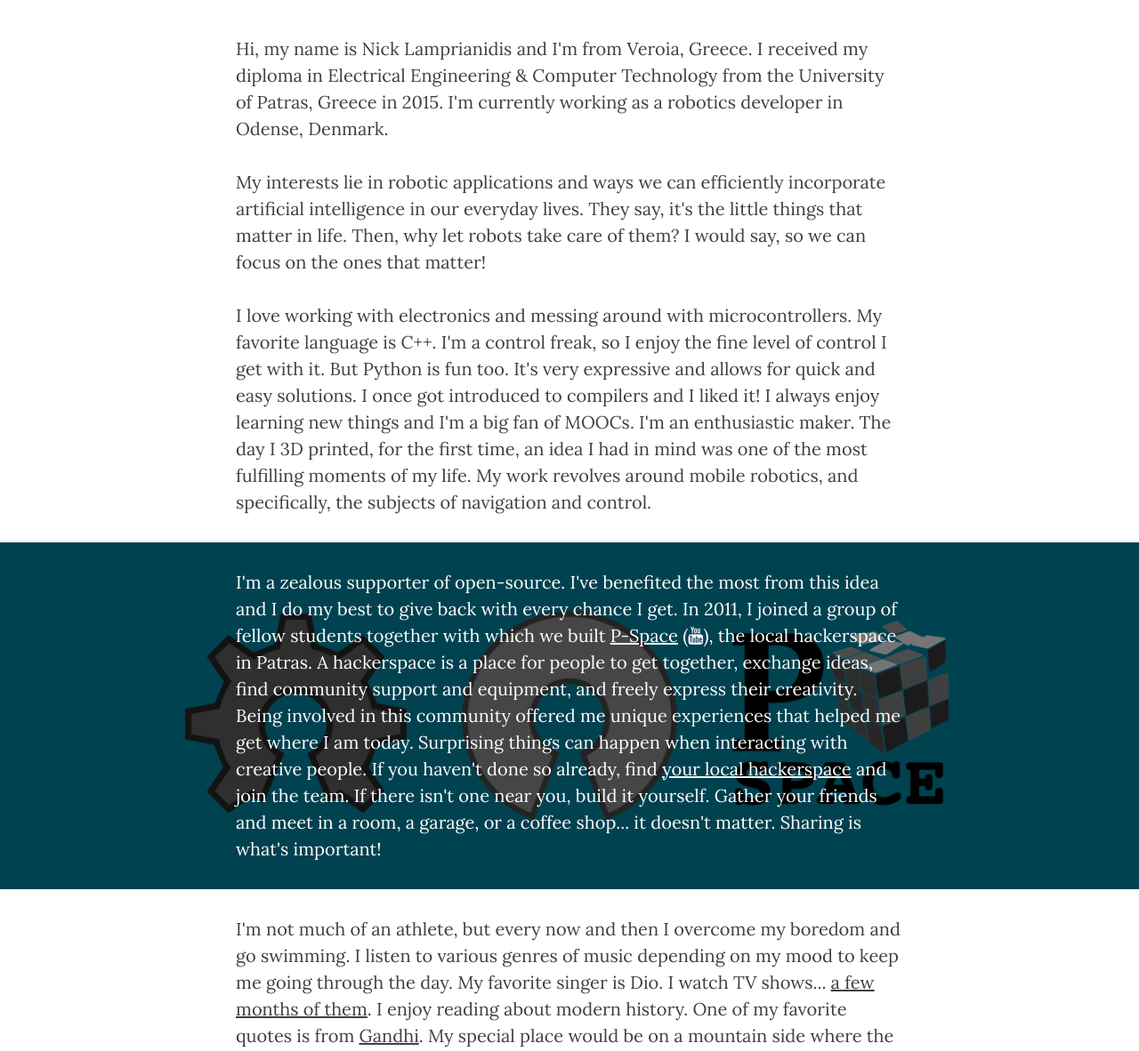
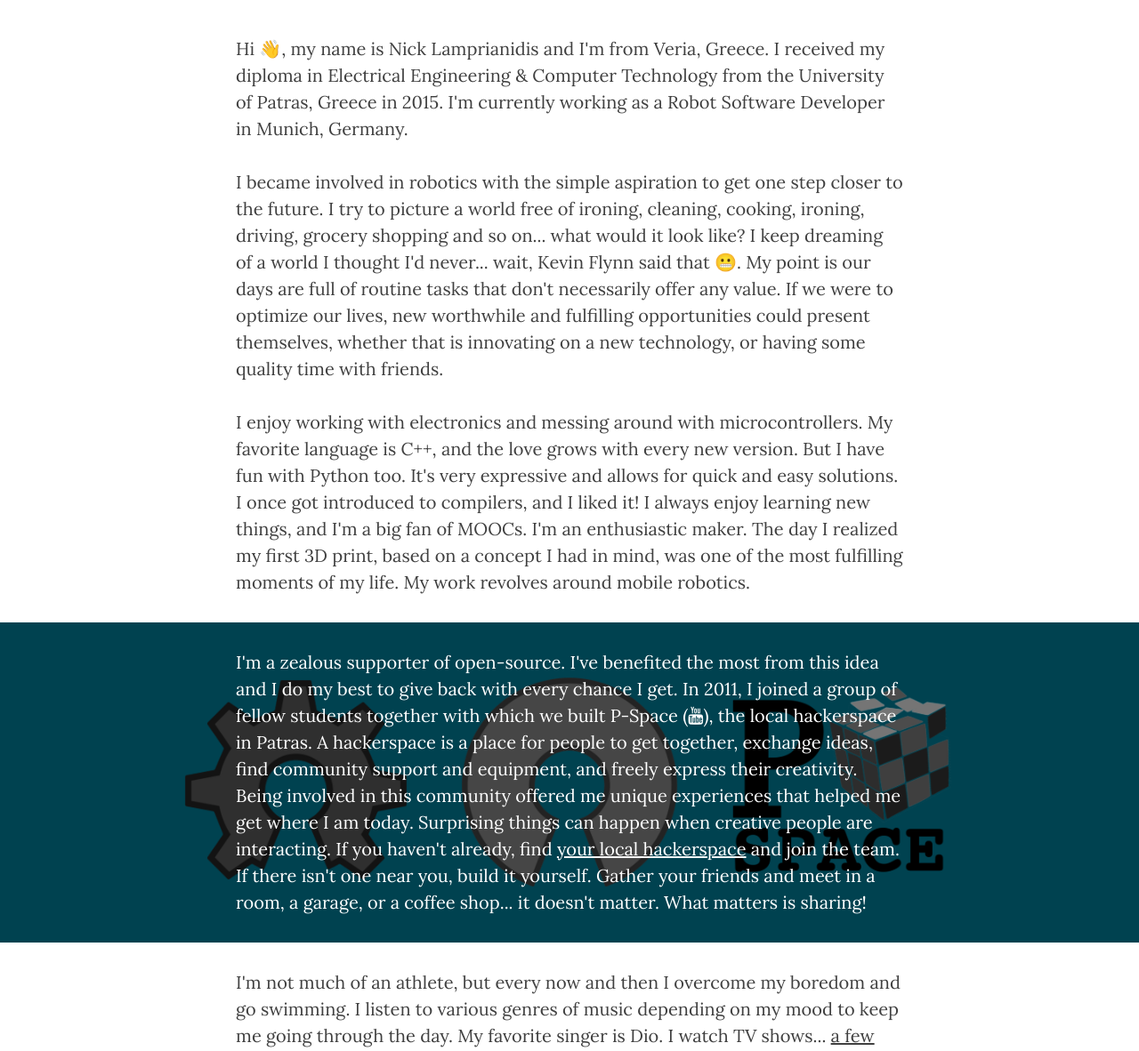
Before and after one commit to pAIgn10/paign10.github.io, a Jekyll site: the page built from about.html, in a window 1280 px wide and 1400 px high, scrolled down 237 px. Shown: the part 218-1400 px from the top of the window at 89% size. Built offline with Jekyll 4.4.1, drawn with Linux system fonts in a browser that asks for light colours; nearby versions of some CDN libraries; emoji names are drawn with the system emoji font; comment, search, counter and statistics services are not loaded; some of the changed text lies outside the part shown.

Commit message:
Update about

```diff
--- a/Gemfile
+++ b/Gemfile
@@ -8,4 +8,5 @@ group :jekyll_plugins do
   gem "classifier-reborn"
   gem "rouge"
   gem "font-awesome-sass"
+  gem "jemoji"
 end
--- a/_config.yml
+++ b/_config.yml
@@ -32,3 +32,4 @@ plugins:
   - classifier-reborn
   - rouge
   - font-awesome-sass
+  - jemoji  # https://github.com/ikatyang/emoji-cheat-sheet
--- a/_layouts/about.html
+++ b/_layouts/about.html
@@ -8,7 +8,7 @@ layout: default
         <div class="row">
             <div class="col-lg-8 col-lg-offset-2 col-md-8 col-md-offset-2 col-sm-8 col-sm-offset-2 col-xs-10 col-xs-offset-1 about-heading">
                 <ul class="fa-ul animated fadeInUp" id="about-info">
-                    <li><i class="fa-li fa fa-map-marker" aria-hidden="true"></i><span><a href="https://www.google.gr/maps/dir//Odense,+Denmark/@55.4038335,10.3323308,12z/data=!3m1!4b1!4m8!4m7!1m0!1m5!1m1!1s0x464cd935429724c1:0x3b1e34d53b2ff5ec!2m2!1d10.40237!2d55.403756">Odense, Denmark</a></span></li>
+                    <li><i class="fa-li fa fa-map-marker" aria-hidden="true"></i><span><a href="https://www.google.gr/maps/place/Munich/@48.155004,11.4717963,12z/data=!3m1!4b1!4m5!3m4!1s0x479e75f9a38c5fd9:0x10cb84a7db1987d!8m2!3d48.1351253!4d11.5819805">Munich, Germany</a></span></li>
                     <li><i class="fa-li fa fa-skype" aria-hidden="true"></i><span>nlamprianidis</span></li>
                     <li><i class="fa-li fa fa-envelope" aria-hidden="true"></i><span>nlamprian at gmail.com</span></li>
                     <li><i class="fa-li fa fa-briefcase" aria-hidden="true"></i><span><a href="https://drive.google.com/file/d/1Ny4XW7y3rxVItJGpwlAm8hz7nTJKixe6/view">Curriculum Vitae</a></span></li>
--- a/about.html
+++ b/about.html
@@ -6,11 +6,11 @@ title: "About"
 <div class="container">
 <div class="row">
 <div class="col-lg-8 col-lg-offset-2 col-md-10 col-md-offset-1">
-<p>Hi, my name is Nick Lamprianidis and I'm from Veroia, Greece. I received my diploma in Electrical Engineering & Computer Technology from the University of Patras, Greece in 2015. I'm currently working as a robotics developer in Odense, Denmark.</p>
+<p>Hi :wave:, my name is Nick Lamprianidis and I'm from Veria, Greece. I received my diploma in Electrical Engineering & Computer Technology from the University of Patras, Greece in 2015. I'm currently working as a Robot Software Developer in Munich, Germany.</p>
 
-<p>My interests lie in robotic applications and ways we can efficiently incorporate artificial intelligence in our everyday lives. They say, it's the little things that matter in life. Then, why let robots take care of them? I would say, so we can focus on the ones that matter!</p>
+<p>I became involved in robotics with the simple aspiration to get one step closer to the future. I try to picture a world free of ironing, cleaning, cooking, ironing, driving, grocery shopping and so on... what would it look like? I keep dreaming of a world I thought I'd never... wait, Kevin Flynn said that :grimacing:. My point is our days are full of routine tasks that don't necessarily offer any value. If we were to optimize our lives, new worthwhile and fulfilling opportunities could present themselves, whether that is innovating on a new technology, or having some quality time with friends.</p>
 
-<p>I love working with electronics and messing around with microcontrollers. My favorite language is C++. I'm a control freak, so I enjoy the fine level of control I get with it. But Python is fun too. It's very expressive and allows for quick and easy solutions. I once got introduced to compilers and I liked it! I always enjoy learning new things and I'm a big fan of MOOCs. I'm an enthusiastic maker. The day I 3D printed, for the first time, an idea I had in mind was one of the most fulfilling moments of my life. My work revolves around mobile robotics, and specifically, the subjects of navigation and control.</p>
+<p>I enjoy working with electronics and messing around with microcontrollers. My favorite language is C++, and the love grows with every new version. But I have fun with Python too. It's very expressive and allows for quick and easy solutions. I once got introduced to compilers, and I liked it! I always enjoy learning new things, and I'm a big fan of MOOCs. I'm an enthusiastic maker. The day I realized my first 3D print, based on a concept I had in mind, was one of the most fulfilling moments of my life. My work revolves around mobile robotics.</p>
 </div>
 </div>
 </div>
@@ -19,7 +19,7 @@ title: "About"
 <div class="container">
 <div class="row">
 <div class="col-lg-8 col-lg-offset-2 col-md-10 col-md-offset-1">
-<p>I'm a zealous supporter of open-source. I've benefited the most from this idea and I do my best to give back with every chance I get. In 2011, I joined a group of fellow students together with which we built <a href="http://www.p-space.gr/">P-Space</a> (<a href="https://www.youtube.com/user/PatrasSpace" ><i class="fa fa-youtube"></i></a>), the local hackerspace in Patras. A hackerspace is a place for people to get together, exchange ideas, find community support and equipment, and freely express their creativity. Being involved in this community offered me unique experiences that helped me get where I am today. Surprising things can happen when interacting with creative people. If you haven't done so already, find <a href="http://hackerspaces.org/wiki/List_of_ALL_Hacker_Spaces">your local hackerspace</a> and join the team. If there isn't one near you, build it yourself. Gather your friends and meet in a room, a garage, or a coffee shop... it doesn't matter. Sharing is what's important!</p>
+<p>I'm a zealous supporter of open-source. I've benefited the most from this idea and I do my best to give back with every chance I get. In 2011, I joined a group of fellow students together with which we built P-Space (<a href="https://www.youtube.com/user/PatrasSpace" ><i class="fa fa-youtube"></i></a>), the local hackerspace in Patras. A hackerspace is a place for people to get together, exchange ideas, find community support and equipment, and freely express their creativity. Being involved in this community offered me unique experiences that helped me get where I am today. Surprising things can happen when creative people are interacting. If you haven't already, find <a href="https://wiki.hackerspaces.org/List_of_ALL_Hacker_Spaces">your local hackerspace</a> and join the team. If there isn't one near you, build it yourself. Gather your friends and meet in a room, a garage, or a coffee shop... it doesn't matter. What matters is sharing!</p>
 </div>
 </div>
 </div>
@@ -28,7 +28,7 @@ title: "About"
 <div class="container">
 <div class="row">
 <div class="col-lg-8 col-lg-offset-2 col-md-10 col-md-offset-1">
-<p>I'm not much of an athlete, but every now and then I overcome my boredom and go swimming. I listen to various genres of music depending on my mood to keep me going through the day. My favorite singer is Dio. I watch TV shows... <a href="http://tiii.me/">a few months of them</a>. I enjoy reading about modern history. One of my favorite quotes is from <a href="https://www.brainyquote.com/quotes/quotes/m/mahatmagan133995.html">Gandhi</a>. My special place would be on a mountain side where the only sound comes from the rustling of the leaves and the only sign of life from the breathing of the sea.</p>
+<p>I'm not much of an athlete, but every now and then I overcome my boredom and go swimming. I listen to various genres of music depending on my mood to keep me going through the day. My favorite singer is Dio. I watch TV shows... <a href="http://tiii.me/">a few months of them</a>. I enjoy reading about modern history. One of my favorite quotes is from <a href="https://www.brainyquote.com/quotes/quotes/m/mahatmagan133995.html">Gandhi</a>. My special place would be on a mountain side where the only sound comes from the rustling of the leaves :leaves: and the only sign of life from the breathing of the sea :ocean:.</p>
 </div>
 </div>
 </div>
```
